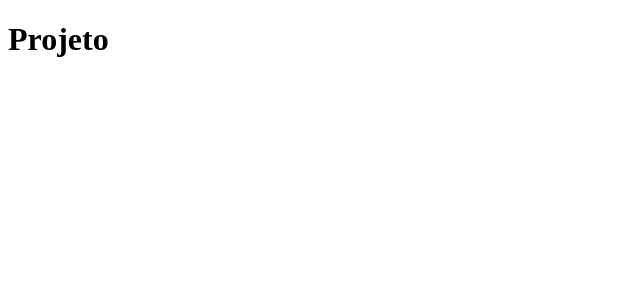
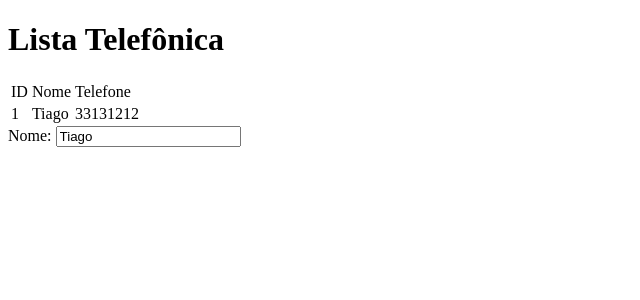
Before and after one commit to Tiago-Pessoa/Teste, an Angular app: page / in a window 1280 px wide. Shown: the top 300 px of the page, without its empty margins (0-640 px from the left). Built offline with nearby package versions, Linux system fonts and the light colour scheme.

Commit message:
inerface e eslint

```diff
--- a/angular.json
+++ b/angular.json
@@ -100,11 +100,23 @@
             ],
             "scripts": []
           }
+        },
+        "lint": {
+          "builder": "@angular-eslint/builder:lint",
+          "options": {
+            "lintFilePatterns": [
+              "src/**/*.ts",
+              "src/**/*.html"
+            ]
+          }
         }
       }
     }
   },
   "cli": {
-    "analytics": false
+    "analytics": false,
+    "schematicCollections": [
+      "@angular-eslint/schematics"
+    ]
   }
 }
--- a/src/app/app.component.html
+++ b/src/app/app.component.html
@@ -1 +1,2 @@
 <h1>{{title}}</h1>
+<app-teste></app-teste>
--- a/src/app/app.component.ts
+++ b/src/app/app.component.ts
@@ -6,5 +6,5 @@ import { Component } from '@angular/core';
   styleUrls: ['./app.component.scss']
 })
 export class AppComponent {
-  title = 'Projeto';
+  title = 'Lista Telefônica';
 }
--- /dev/null
+++ b/src/app/lista.model.ts
@@ -0,0 +1,5 @@
+export interface Lista {
+  id: number;
+  nome: string;
+  telefone:string;
+}
--- /dev/null
+++ b/src/app/teste/teste.component.html
@@ -0,0 +1,16 @@
+<table>
+  <tr>
+    <td>ID</td>
+    <td>Nome</td>
+    <td>Telefone</td>
+  </tr>
+  <tr>
+    <td>{{teste.id}}</td>
+    <td>{{teste.nome}}</td>
+    <td>{{teste.telefone}}</td>
+  </tr>
+</table>
+<div>
+  <label for="nome">Nome: </label>
+  <input id="nome" [(ngModel)]="teste.nome" type="text">
+</div>
--- /dev/null
+++ b/src/app/teste/teste.component.ts
@@ -0,0 +1,20 @@
+import { Component, OnInit } from '@angular/core';
+import { Lista } from '../lista.model';
+
+@Component({
+  selector: 'app-teste',
+  templateUrl: './teste.component.html',
+  styleUrls: ['./teste.component.scss']
+})
+export class TesteComponent implements OnInit {
+teste: Lista = {
+  id: 1,
+  nome:'Tiago',
+  telefone: '33131212',
+}
+  constructor() { }
+
+  ngOnInit(): void {
+  }
+
+}
```
Also changed, not shown: package.json (+10 -1 lines), src/app/app.module.ts (+6 -2 lines), .eslintrc.json (added), src/app/teste/teste.component.scss (added), 2 other files (tests, documents, lock files or other folders).
